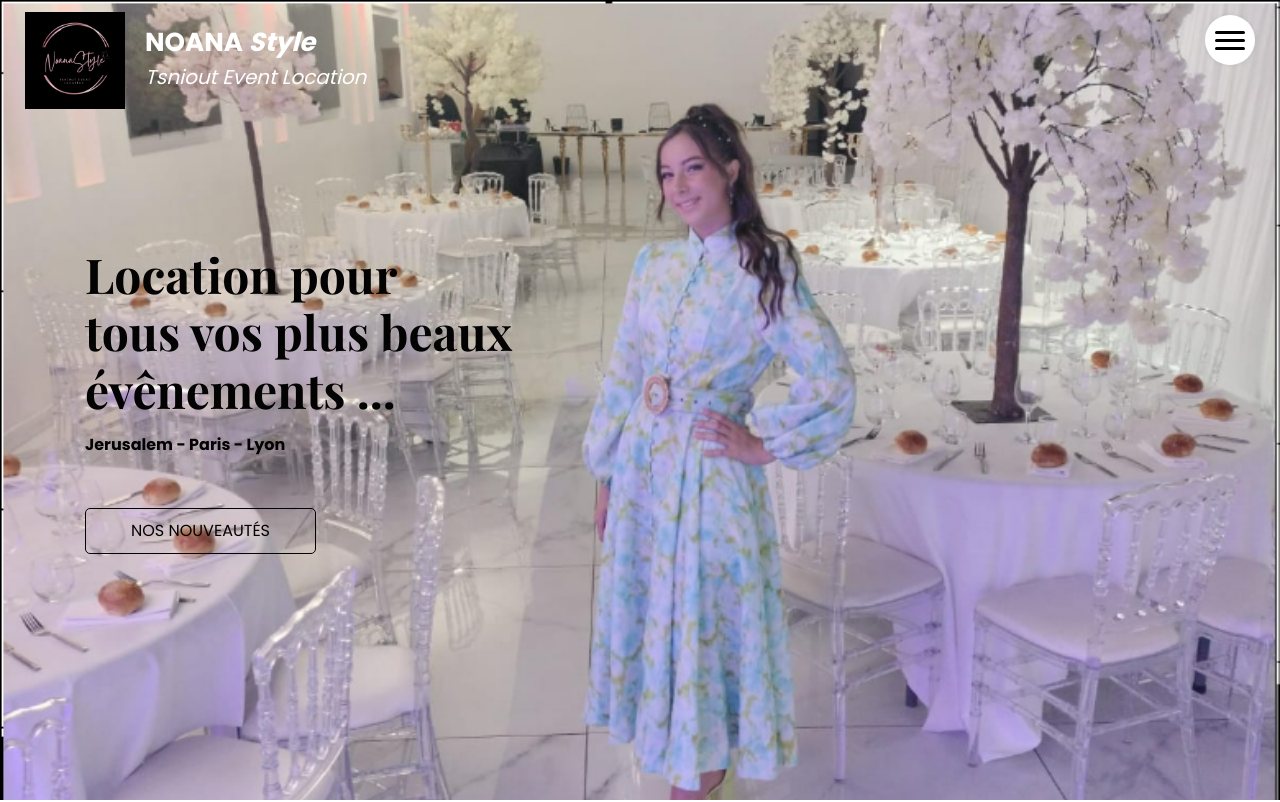
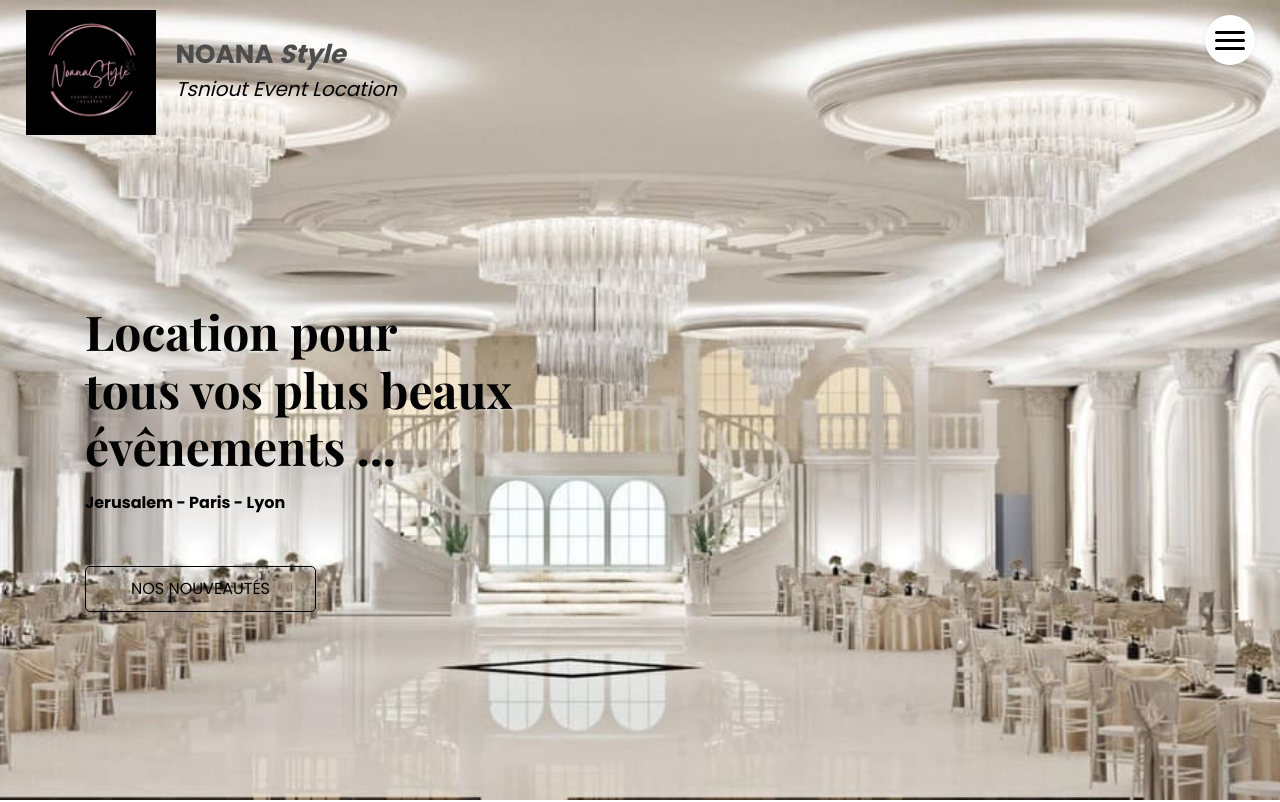
Before and after one commit to Noemietouitou/dressLocation, a plain HTML site: page index.html in a window 1280 px wide. Shown: the top 802 px of the page. Drawn offline with nearby package versions, Linux system fonts and the light colour scheme.

Commit message:
ajout du logo en titre et changement d'image d'accueil

```diff
--- a/healet-html/css/style.css
+++ b/healet-html/css/style.css
@@ -334,7 +334,7 @@ a:focus {
 }
 
 .slider_section .detail-box .slider-link:hover {
-  background-color: #84cfec;
+  background-color: #fac898;
   color: #faf7f7;
 }
 
--- a/index.html
+++ b/index.html
@@ -8,7 +8,7 @@
   <!-- Mobile Metas -->
   <meta name="viewport" content="width=device-width, initial-scale=1, shrink-to-fit=no" />
   <!-- Site Metas -->
-  <link rel="icon" href="healet-html/images/#" type="image/gif" />
+  <link rel="icon" href="healet-html/images/logo.png" type="image/gif" />
   <meta name="keywords" content="" />
   <meta name="description" content="" />
   <meta name="author" content="" />
@@ -34,12 +34,12 @@
   <header class="header_section">
     <div class="container-fluid">
       <nav class="navbar navbar-expand-lg custom_nav-container">
-        <img src="healet-html/images/logo.png" style="width: 100px; margin-right: 20px">
+        <img src="healet-html/images/logo.png" style="width: 130px;  margin: 2px 20px 2px 0.5px;">
         <a class="navbar-brand" href="#">
-          <span>
+          <span style="color: #4d4c4c">
             NOANA <i>Style</i>
           </span>
-          <i><p style="color: white">Tsniout Event Location </p></i>
+          <i><p style="color: #030303">Tsniout Event Location </p></i>
         </a>
         <div class="" id="">
 
@@ -69,13 +69,13 @@
   <!-- slider section -->
   <section class="slider_section position-relative">
     <div class="slider_bg_box">
-      <img src="healet-html/images/accueil.png" alt="">
+      <img src="healet-html/images/home.png" alt="">
     </div>
     <div class="slider_bg"></div>
     <div class="container">
       <div class="col-md-9 col-lg-8">
         <div class="detail-box">
-          <h1><b>
+          <h1><b><br><br>
             Location pour <br>tous vos plus beaux<br> évênements ...</b>
           </h1>
           <p>
```
Also changed, not shown: healet-html/compositions.html (+2 -2 lines), healet-html/locationIndividuelle.html (+2 -2 lines), healet-html/nous.html (+2 -2 lines), healet-html/rejoindre_equipe.html (+2 -2 lines), healet-html/images/favicon.png (deleted), healet-html/images/home.png (added).
